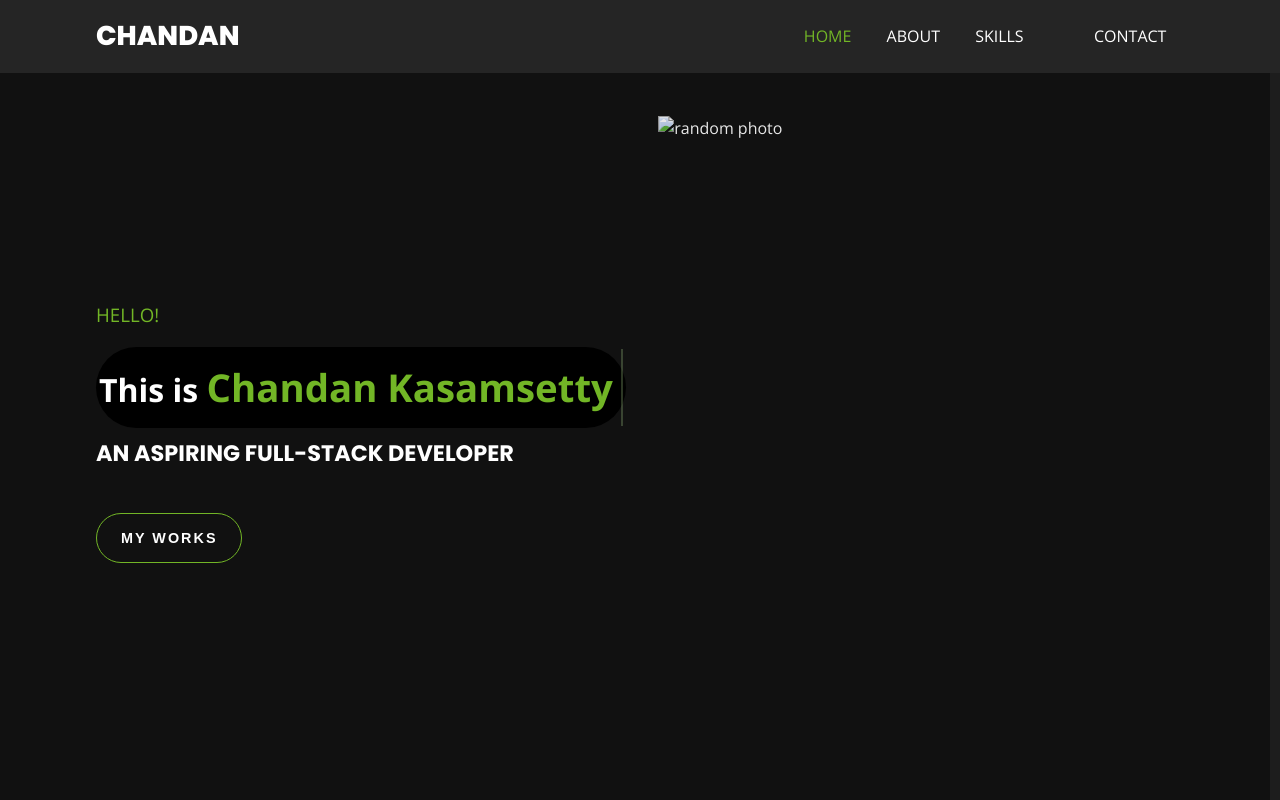
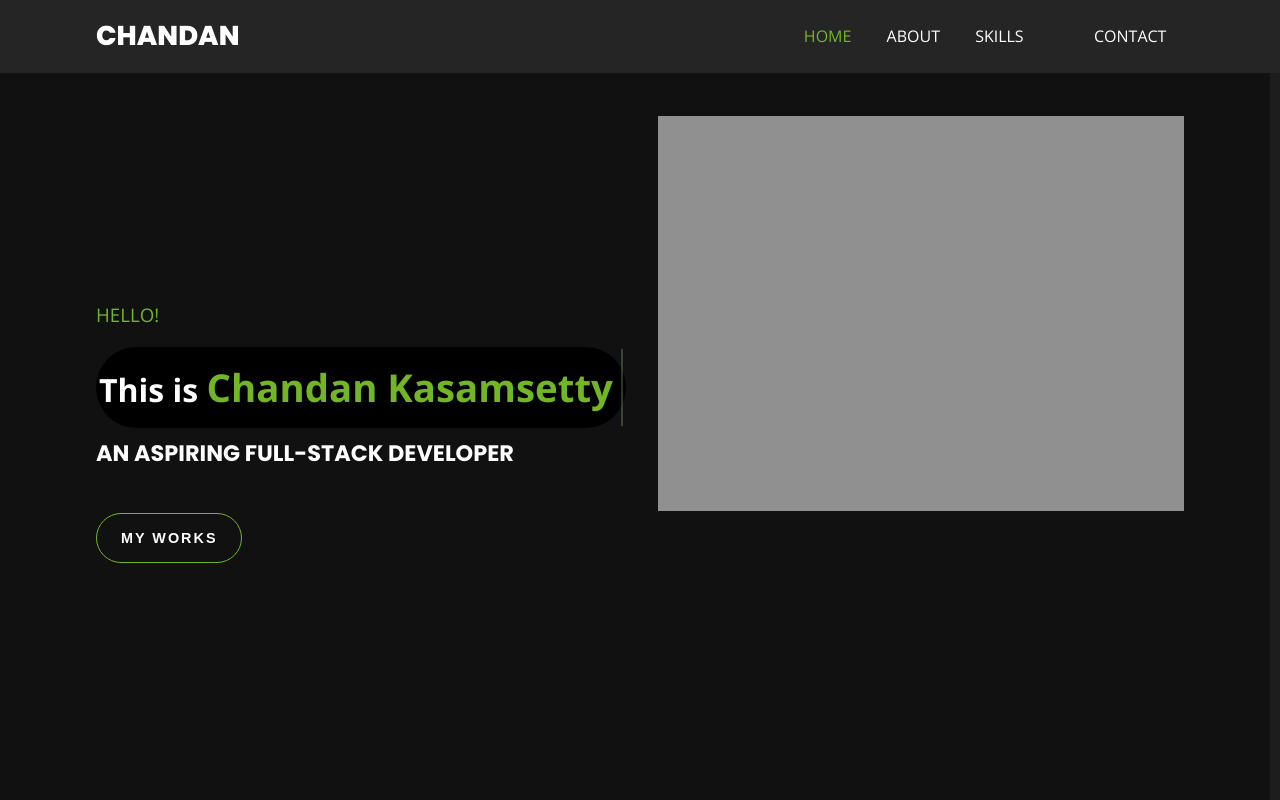
Before and after one commit to chandan2300/Portfolio, a plain HTML site: page index.html in a window 1280 px wide. Shown: the top 800 px of the page. Drawn offline with nearby package versions, Linux system fonts and the light colour scheme; the site is published under a folder, as on GitHub Pages, so addresses that start at the root find nothing.

Commit message:
Updated image path

```diff
--- a/index.html
+++ b/index.html
@@ -120,7 +120,7 @@
           <div class="img-border">
             <div class="img-container">
               <img
-                src="/assets/pexels-andrew-nevins-9996261.jpg"
+                src="assets/pexels-andrew-nevins-9996261.jpg"
                 alt="random photo"
                 style="opacity: 0.9; filter: alpha(opacity=90)"
               />
```
